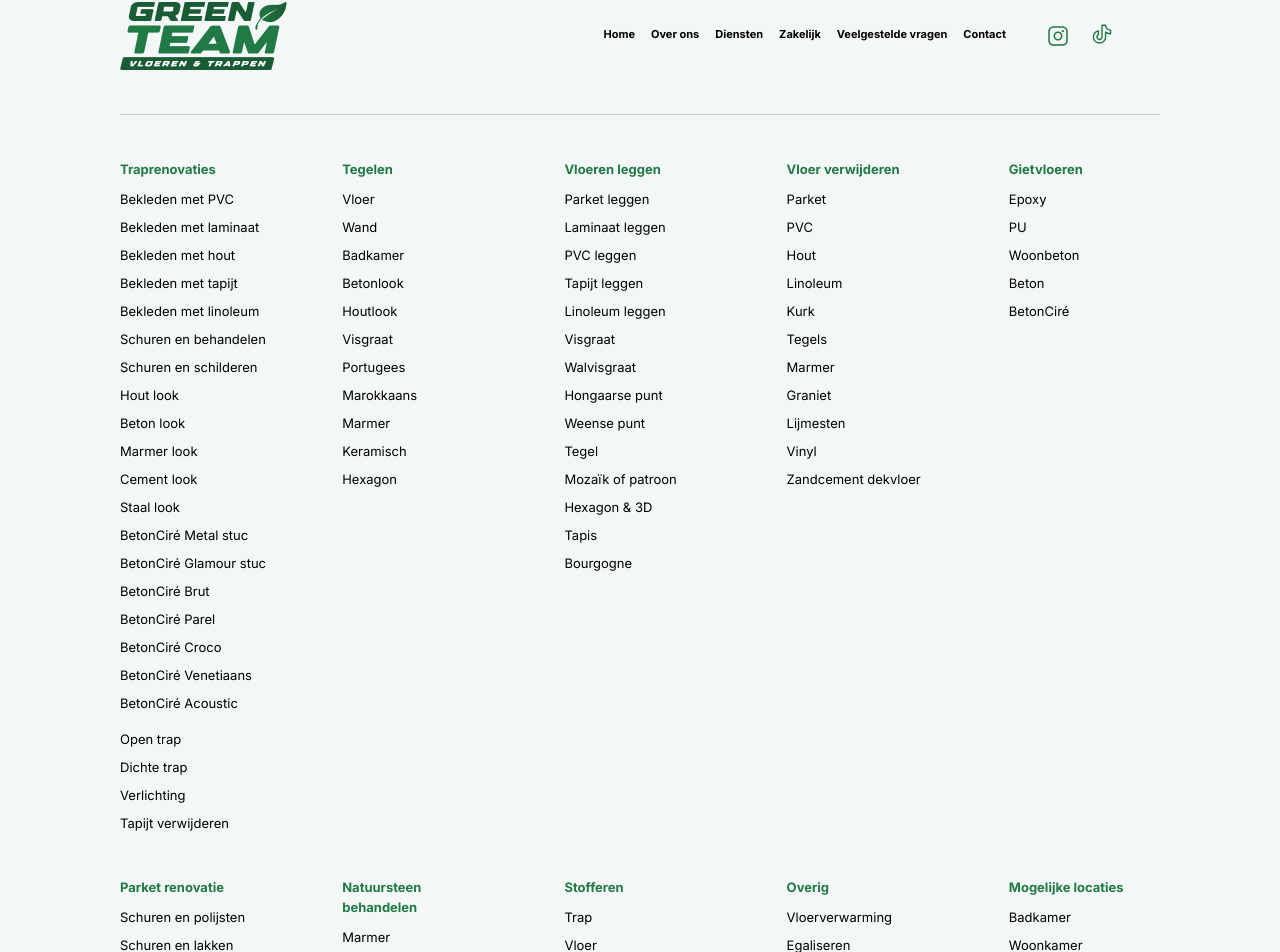
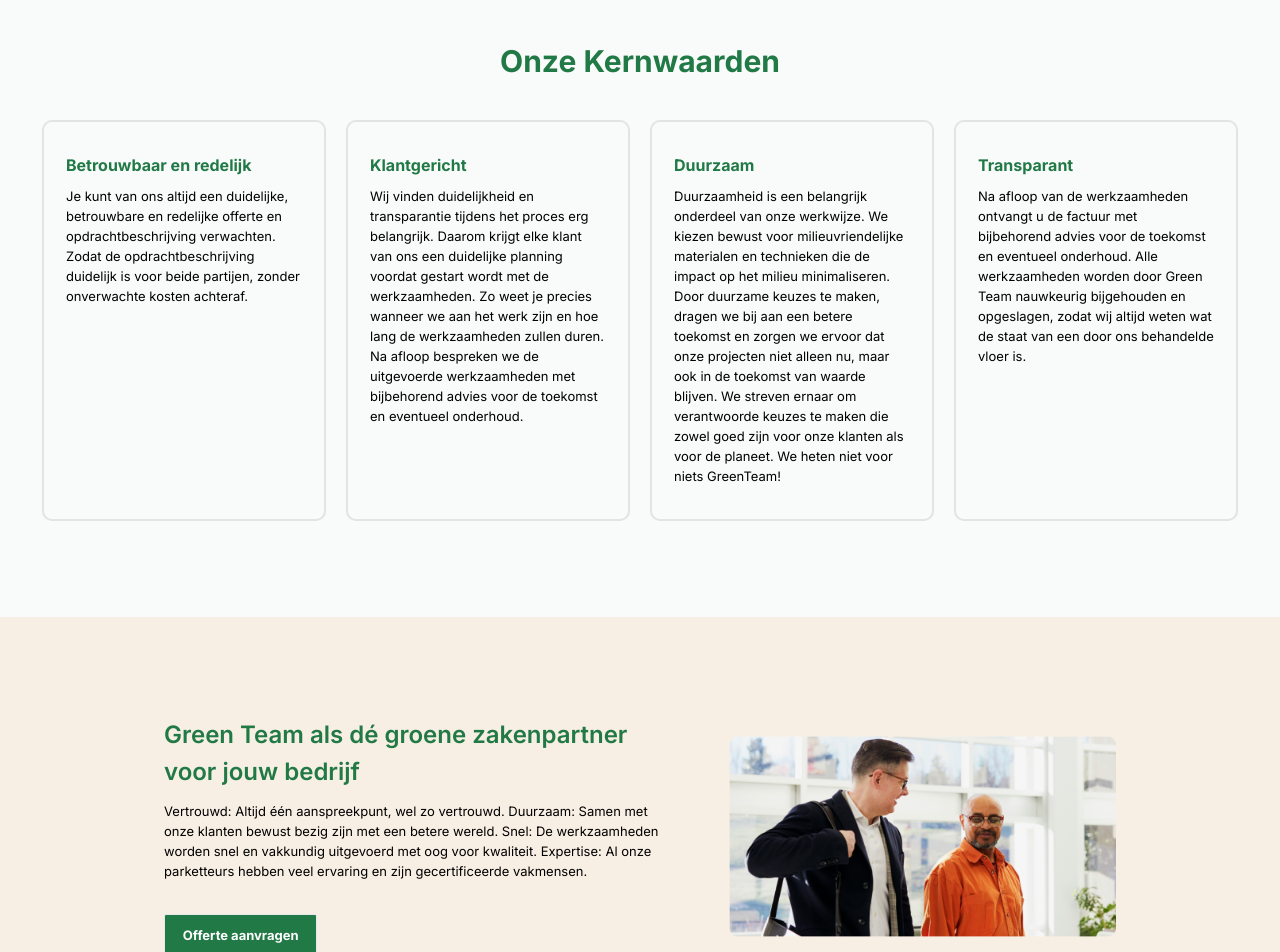
Before and after one commit to GreenTeam88/greenteam-front-end, a Next.js app: page /zakelijk in a window 1280 px wide. Shown: the part 3833-4785 px from the top of the page. Built offline with nearby package versions, Linux system fonts and the light colour scheme.

Commit message:
integrating the zakelijk page for desktop

```diff
--- a/src/app/(root)/(routes)/diensten/_components/cards.tsx
+++ b/src/app/(root)/(routes)/diensten/_components/cards.tsx
@@ -7,6 +7,7 @@ export type InfoCardProps = {
   mainTitle?: string;
   title: string;
   imgSrc: string;
+  contentContainerClassName?: string;
   paragraphs: React.ReactNode[];
   buttonText: string;
   secondBtnText?: string;
@@ -17,6 +18,7 @@ export const OrangeInfoCard: React.FC<InfoCardProps> = ({
   imgSrc,
   mainTitle,
   paragraphs,
+  contentContainerClassName,
   buttonText,
   secondBtnText,
   className,
@@ -31,7 +33,7 @@ export const OrangeInfoCard: React.FC<InfoCardProps> = ({
       {...props}
     >
       <img className="lg:w-[387px] w-full rounded-lg" src={imgSrc} />
-      <div className="flex flex-col px-3 lg:px-0 max-w-[508px]  gap-[33px] ">
+      <div className={clsx('flex flex-col px-3 lg:px-0 max-w-[508px]  gap-[33px] ', contentContainerClassName)}>
         <div className="flex flex-col gap-[11px] ">
           <div className="flex flex-col gap-4">
             {mainTitle && <H2 className="text-primaryDefault">{mainTitle}</H2>}
--- /dev/null
+++ b/src/app/(root)/(routes)/zakelijk/_components/coreValues.tsx
@@ -0,0 +1,51 @@
+import { BodyText, H2, HeadlineSemibold } from '@/components/theme/typography';
+
+type CoreValueCardProps = {
+  title: string;
+  paragraph: string;
+};
+
+const coreValuesInfo: CoreValueCardProps[] = [
+  {
+    title: 'Betrouwbaar en redelijk',
+    paragraph:
+      'Je kunt van ons altijd een duidelijke, betrouwbare en redelijke offerte en opdrachtbeschrijving verwachten. Zodat de opdrachtbeschrijving duidelijk is voor beide partijen, zonder onverwachte kosten achteraf.',
+  },
+  {
+    title: 'Klantgericht',
+    paragraph:
+      'Wij vinden duidelijkheid en transparantie tijdens het proces erg belangrijk. Daarom krijgt elke klant van ons een duidelijke planning voordat gestart wordt met de werkzaamheden. Zo weet je precies wanneer we aan het werk zijn en hoe lang de werkzaamheden zullen duren. Na afloop bespreken we de uitgevoerde werkzaamheden met bijbehorend advies voor de toekomst en eventueel onderhoud.',
+  },
+  {
+    title: 'Duurzaam',
+    paragraph:
+      'Duurzaamheid is een belangrijk onderdeel van onze werkwijze. We kiezen bewust voor milieuvriendelijke materialen en technieken die de impact op het milieu minimaliseren. Door duurzame keuzes te maken, dragen we bij aan een betere toekomst en zorgen we ervoor dat onze projecten niet alleen nu, maar ook in de toekomst van waarde blijven. We streven ernaar om verantwoorde keuzes te maken die zowel goed zijn voor onze klanten als voor de planeet. We heten niet voor niets GreenTeam!',
+  },
+  {
+    title: 'Transparant',
+    paragraph:
+      'Na afloop van de werkzaamheden ontvangt u de factuur met bijbehorend advies voor de toekomst en eventueel onderhoud. Alle werkzaamheden worden door Green Team nauwkeurig bijgehouden en opgeslagen, zodat wij altijd weten wat de staat van een door ons behandelde vloer is.',
+  },
+];
+
+const CoreValueCard: React.FC<CoreValueCardProps> = ({ title, paragraph }) => {
+  return (
+    <div className="flex max-w-[284px] border-2 rounded-[10px] border-black10 border-opacity-10 flex-col  py-[33px] px-[22px] gap-[11px]">
+      <HeadlineSemibold className="text-primaryDefault">{title}</HeadlineSemibold>
+      <BodyText>{paragraph}</BodyText>
+    </div>
+  );
+};
+
+export const CoreValues = () => {
+  return (
+    <div className="flex flex-col w-full gap-10 py-24 items-center justify-center">
+      <H2 className="text-primaryDefault">Onze Kernwaarden</H2>
+      <div className="flex gap-5">
+        {coreValuesInfo.map((coreInfo) => (
+          <CoreValueCard {...coreInfo} />
+        ))}
+      </div>
+    </div>
+  );
+};
--- /dev/null
+++ b/src/app/(root)/(routes)/zakelijk/_components/partnerShip.tsx
@@ -0,0 +1,20 @@
+import { OrangeInfoCard } from '../../diensten/_components/cards';
+
+export const PartnerShipSection = () => {
+  return (
+    <OrangeInfoCard
+      contentContainerClassName="max-w-[392px]"
+      className="lg:flex-row-reverse"
+      title="Green Team als dé groene zakenpartner voor jouw bedrijf"
+      buttonText="Offerte aanvragen"
+      imgSrc="/zakelijk/partnership.png"
+      paragraphs={[
+        <>
+          Vertrouwd: Altijd één aanspreekpunt, wel zo vertrouwd. Duurzaam: Samen met onze klanten bewust bezig zijn met
+          een betere wereld. Snel: De werkzaamheden worden snel en vakkundig uitgevoerd met oog voor kwaliteit.
+          Expertise: Al onze parketteurs hebben veel ervaring en zijn gecertificeerde vakmensen.
+        </>,
+      ]}
+    />
+  );
+};
--- a/src/app/(root)/(routes)/zakelijk/page.tsx
+++ b/src/app/(root)/(routes)/zakelijk/page.tsx
@@ -1,11 +1,14 @@
 import React from 'react';
 
 import { Hero } from '../_components/hero';
+import { PhoneNumberSection } from '../_components/phoneNumberSection';
 import { CollaberationsSection } from './_components/collaborations';
+import { CoreValues } from './_components/coreValues';
 import { CrauselSection } from './_components/crausel';
 import { FloorsOrStairs } from './_components/floorsOrStairs';
 import { GreenSection } from './_components/greenSection';
 import { GreenTeamDescription } from './_components/greenTeamDescription';
+import { PartnerShipSection } from './_components/partnerShip';
 
 function ZakelijkPage() {
   return (
@@ -16,6 +19,9 @@ function ZakelijkPage() {
       <CrauselSection />
       <CollaberationsSection />
       <GreenSection />
+      <CoreValues />
+      <PartnerShipSection />
+      <PhoneNumberSection />
     </div>
   );
 }
```
Also changed, not shown: public/zakelijk/partnership.png (added).
